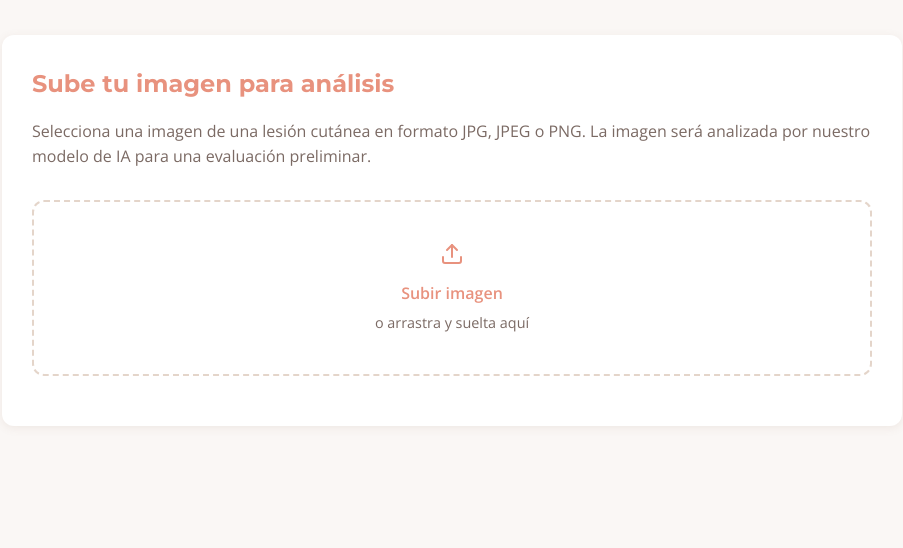
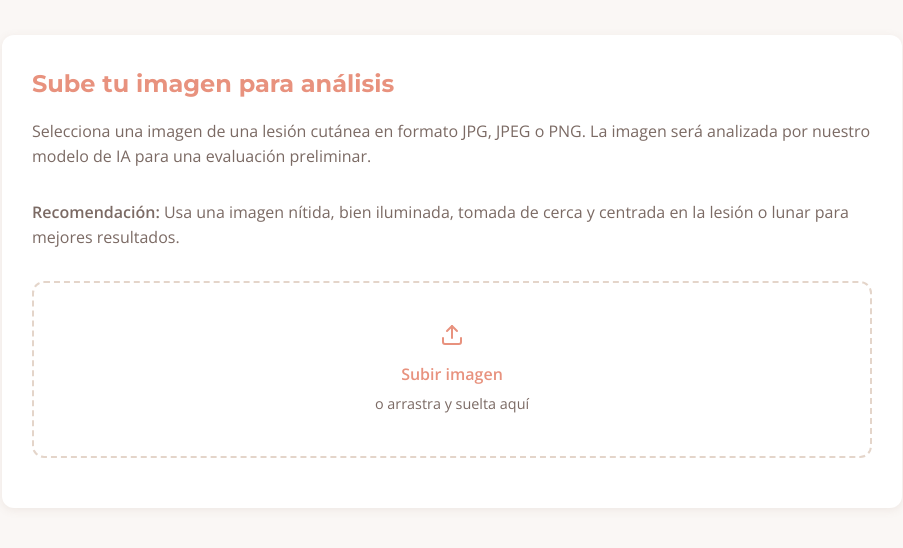
Before and after one commit to Fabryzzio-Meza-Torres/Contigo, a Flask app: page / in a window 1280 px wide. Shown: the part 528-1076 px from the top of the page, without its empty margins (188-1091 px from the left). Run offline with Flask 2, Linux system fonts and the light colour scheme.

Commit message:
Brigitte de durmio xd

```diff
--- a/contigo/ContigoAI/templates/index.html
+++ b/contigo/ContigoAI/templates/index.html
@@ -59,6 +59,11 @@
               Selecciona una imagen de una lesión cutánea en formato JPG, JPEG o
               PNG. La imagen será analizada por nuestro modelo de IA para una
               evaluación preliminar.
+            </p>
+            <p class="upload-info">
+              <strong>Recomendación:</strong> Usa una imagen nítida, bien
+              iluminada, tomada de cerca y centrada en la lesión o lunar para
+              mejores resultados.
             </p>
 
             <form id="upload-form" enctype="multipart/form-data">
```
